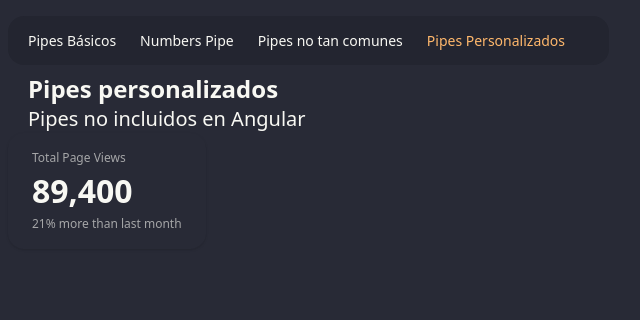
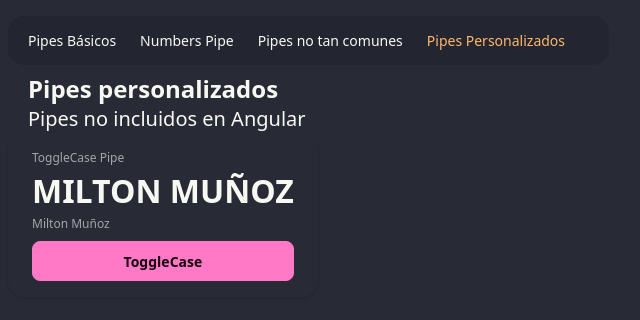
Before and after one commit to GenerationMilton/angular-pipes, an Angular app: page /custom in a window 1280 px wide. Shown: the top 320 px of the page, without its empty margins (0-640 px from the left). Built offline with nearby package versions, Linux system fonts and the light colour scheme.

Commit message:
angular :sparkles: ToggleCase personalized pipes

```diff
--- a/src/app/pages/custom-page/custom-page.component.html
+++ b/src/app/pages/custom-page/custom-page.component.html
@@ -5,8 +5,15 @@
 
 <div class="stats shadow">
   <div class="stat">
-    <div class="stat-title">Total Page Views</div>
-    <div class="stat-value">89,400</div>
-    <div class="stat-desc">21% more than last month</div>
+    <div class="stat-title">ToggleCase Pipe</div>
+    <div class="stat-value">{{ name() | toggleCase: upperCase() }}</div>
+    <div class="stat-desc">{{ name() }}</div>
+
+    <button
+        (click)="upperCase.set(!upperCase())"
+        class="btn btn-primary mt-2">
+        ToggleCase
+    </button>
+
   </div>
 </div>
--- a/src/app/pages/custom-page/custom-page.component.ts
+++ b/src/app/pages/custom-page/custom-page.component.ts
@@ -1,8 +1,15 @@
-import {  Component } from '@angular/core';
+import {  Component, signal } from '@angular/core';
+import { ToggleCasePipe } from '../../pipes/toggle-case.pipe';
 
 @Component({
   selector: 'app-custom-page',
-  imports: [],
+  imports: [ToggleCasePipe],
   templateUrl: './custom-page.component.html',
 })
-export default class CustomPageComponent { }
+export default class CustomPageComponent {
+
+    name = signal('Milton Muñoz');
+
+    upperCase = signal(true);
+
+ }
--- /dev/null
+++ b/src/app/pipes/toggle-case.pipe.ts
@@ -0,0 +1,15 @@
+import { Pipe, PipeTransform } from '@angular/core';
+
+@Pipe({
+    name: 'toggleCase' //
+})
+
+export class ToggleCasePipe implements PipeTransform {
+
+
+    transform(value: string, upper: boolean = true): string {
+
+        console.log({value, upper})
+        return upper ? value.toUpperCase(): value.toLowerCase();
+    }
+}
```
